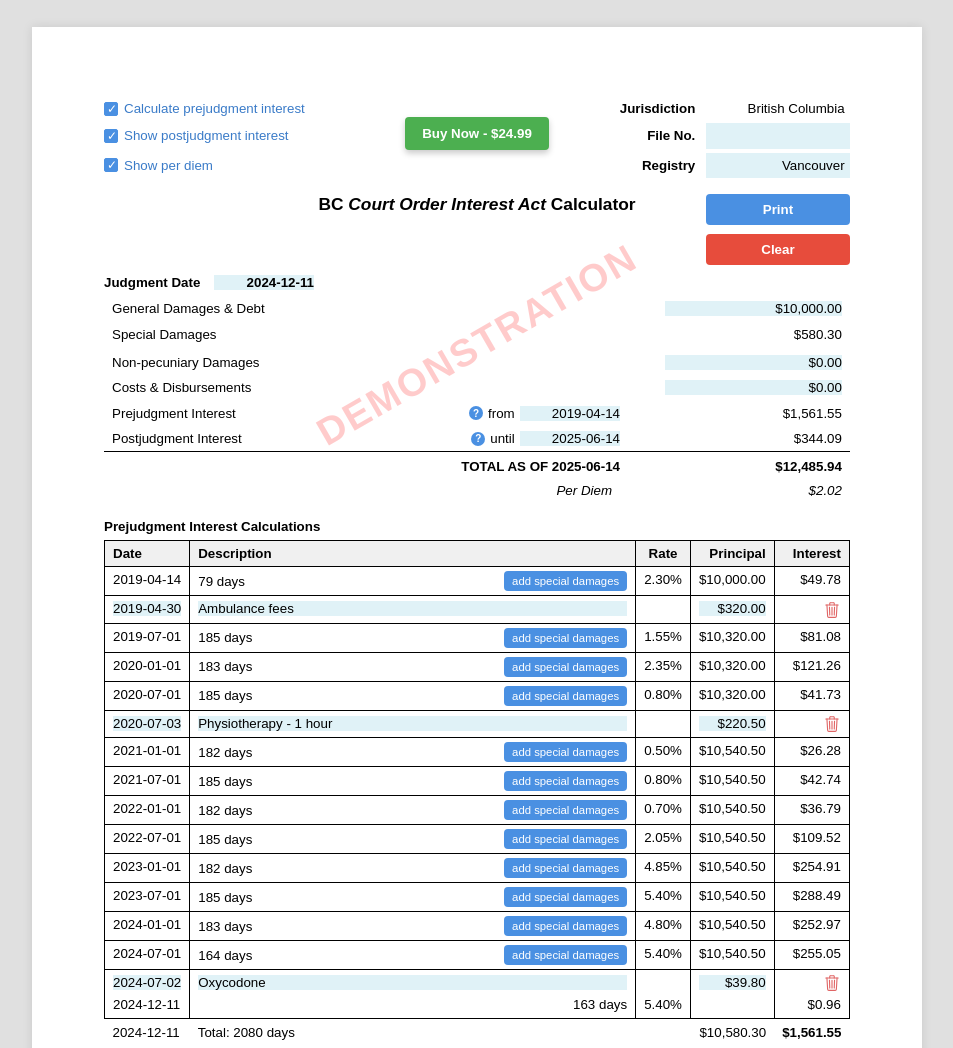
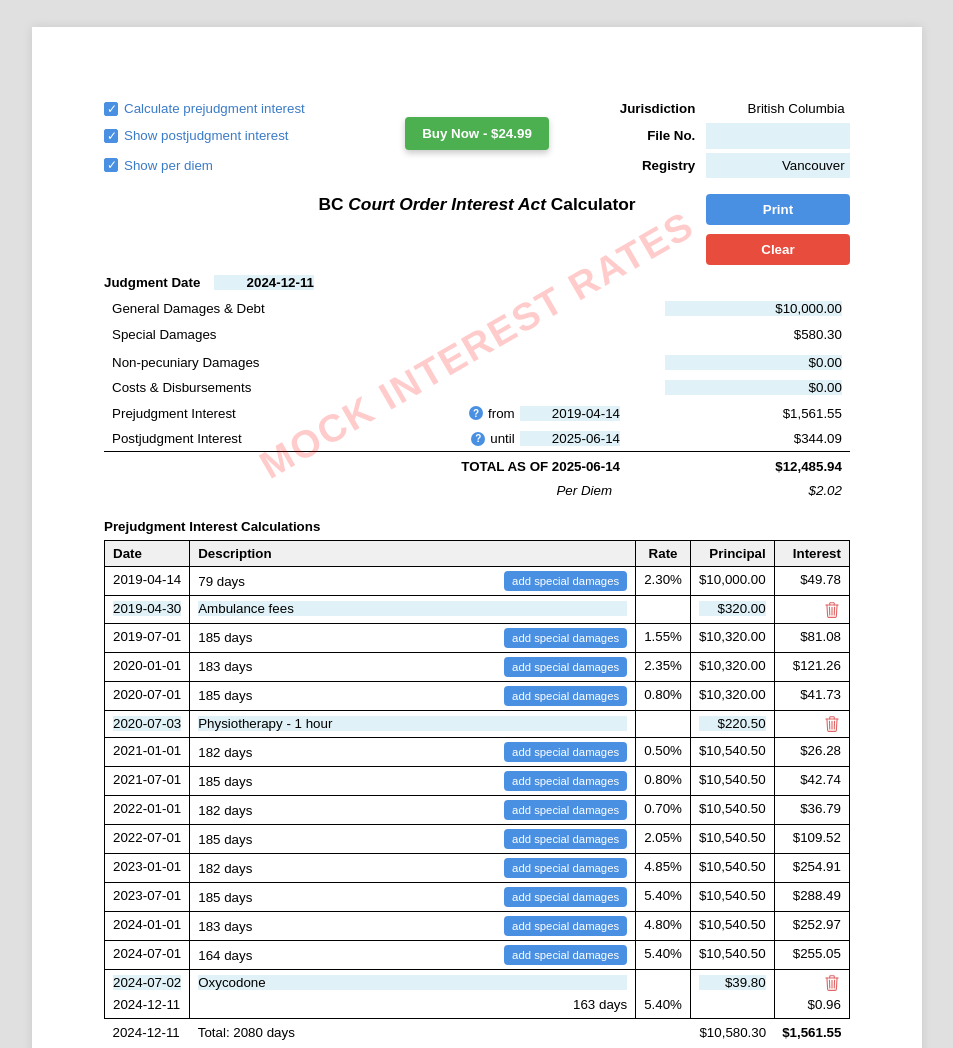
Before and after one commit to Mharbulous/COIAC.v2, a plain HTML site: page 1- Planning/v1/Court Order Interest Calculator (2025-06-14 2：54：39 p.m.).html in a window 1280 px wide. Shown: the top 1048 px of the page, without its empty margins (163-1116 px from the left). Drawn offline with Linux system fonts and the light colour scheme.

Commit message:
Changed watermark from "DEMONSTRATION" to "Mock Interest Rates"

```diff
--- a/1- Planning/v1/Court Order Interest Calculator (2025-06-14 2：54：39 p.m.).html
+++ b/1- Planning/v1/Court Order Interest Calculator (2025-06-14 2：54：39 p.m.).html
@@ -76,7 +76,7 @@
 
  <button id=print-button class="action-button print" style=position:absolute;top:0;right:0>Print</button>
  <button id=clear-button class="action-button clear" style=position:absolute;top:40px;right:0>Clear</button>
- <div class=demo-watermark id=main-demo-watermark>DEMONSTRATION</div></div>
+ <div class=demo-watermark id=main-demo-watermark>Mock Interest Rates</div></div>
 
  <div class=section-title>
  Judgment Date
```
Also changed, not shown: 2- Wireframe/index.html (+1 -1 lines).
